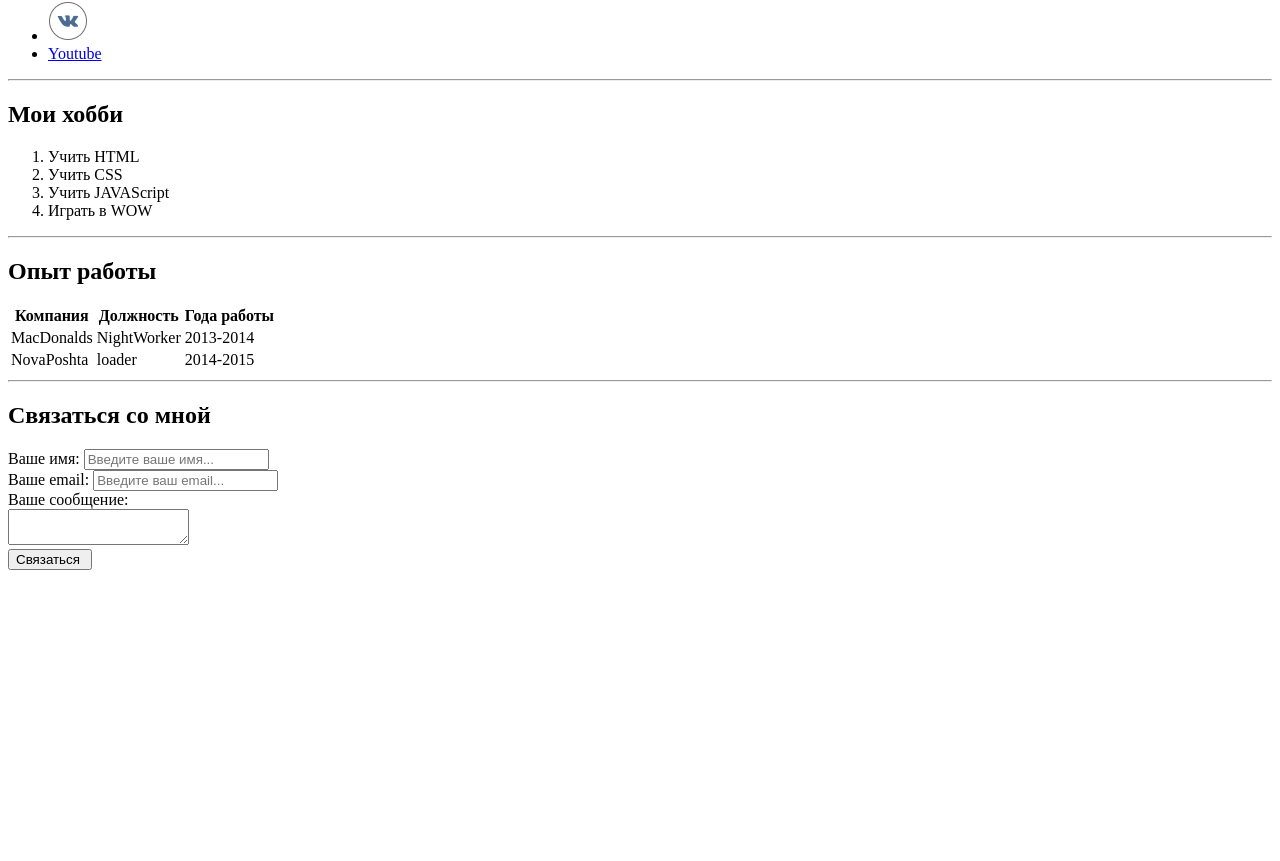
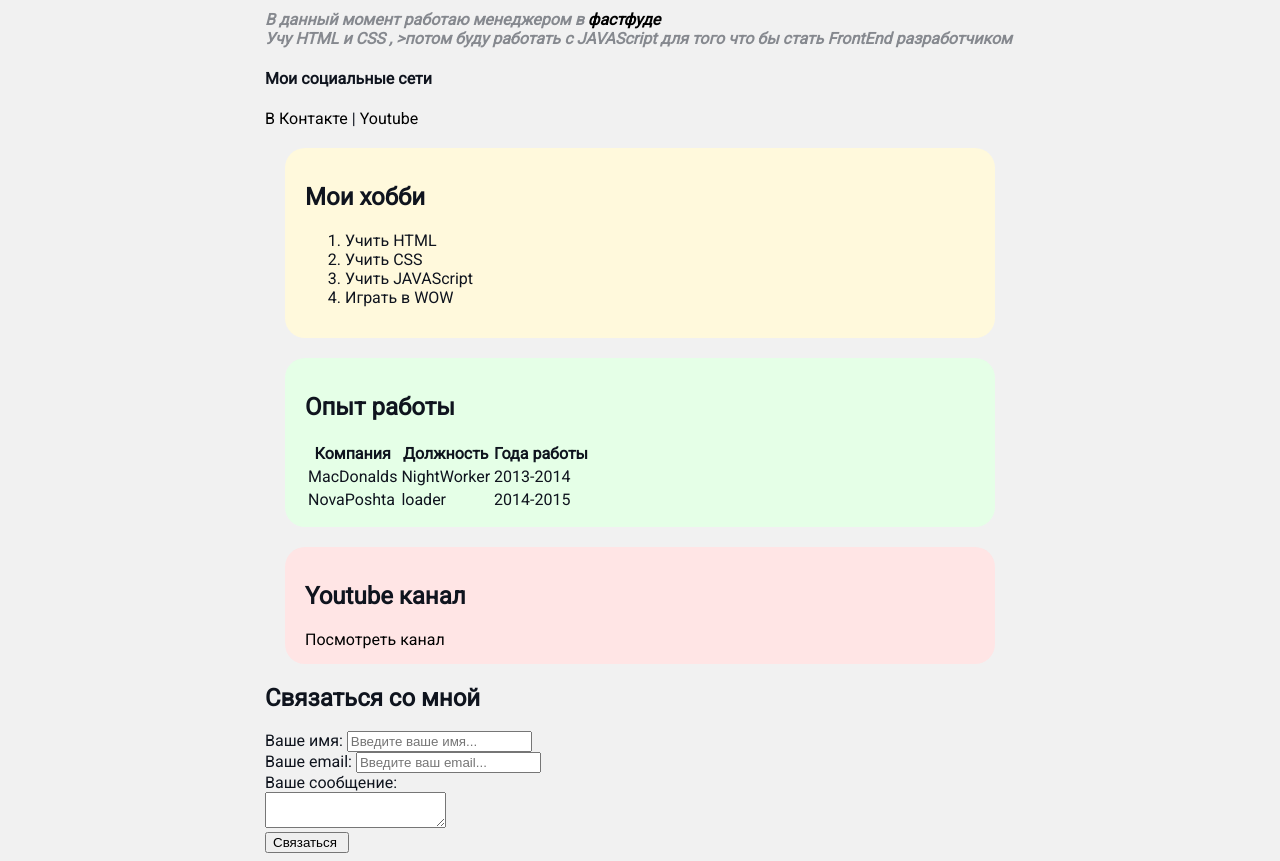
Before and after one commit to borlee123/main, a plain HTML site: page index.html in a window 1280 px wide. Shown: the part 350-1211 px from the top of the page. Before the commit the page ends 928 px from the top, so only its background shows below. Drawn offline with Linux system fonts and the light colour scheme.

Commit message:
Add files via upload

```diff
--- a/index.html
+++ b/index.html
@@ -2,55 +2,38 @@
 <html>
   <head>
     <meta charset="UTF-8" />
-    <link href="style.css" type="text/css" rel="stylesheet" />
+    <link href="style1.css" type="text/css" rel="stylesheet" />
+
     <title>Сайт резюме</title>
   </head>
   <body>
-    <table cellspacing="30">
-      <tr>
-        <td>
-          <div class="tomatto img">
-            <img src="tomatto.png" alt="Tommato" height="200" />
-          </div>
-        </td>
-        <td>
-
+    <div class="container">
+      <div class="info">
+        <img src="ava2.png" alt="My photo" class="avatar" />
         <h1>Евгений Суханик</h1>
         <p>
-            <em>
           В данный момент работаю менеджером в
-              <a href="https://mir-burger.ru/" target="_black"> фастфуде</a>
-            </em>
+          <a href="https://mir-burger.ru/" target="_black">фастфуде </a>
         </p>
-          <div class="content">
+
         <p>
-              Учу HTML и CSS ,<a class="fancy-link"
-                >потом буду работать с JAVAScript для того что бы стать FrontEnd
-                разработчиком</a
-              >
+          Учу HTML и CSS , >потом буду работать с JAVAScript для того что бы
+          стать FrontEnd разработчиком
         </p>
-          </div>
-        </td>
-      </tr>
-    </table>
+        <h4>Мои социальные сети</h4>
 
-    <hr />
-    <h2>Мои социальные сети</h2>
-    <ul>
-      <li>
-        <a class="fancy-link" href="https://vk.com/ckey_ti" target="_blank">
-          <img class="pict" src="vk.png" alt="Значек твиттера" />
+        <a class="fancy-link" href="https://vk.com/ckey_ti" target="_blank"
+          >В Контакте
+          <!-- <img class="pict" src="vk.png" alt="Значек твиттера" /> -->
         </a>
-      </li>
-      <li>
+        |
         <a
           href="https://www.youtube.com/watch?v=gfXziMxmnkY&list=PLlq9ExswxALej__svWjoBsdZff-6TXajx&index=8"
           target="_blank"
           >Youtube</a
         >
-      </li>
-    </ul>
-    <hr />
+      </div>
+      <div class="card bg-yellow">
         <h2>Мои хобби</h2>
         <ol>
           <li>Учить HTML</li>
@@ -58,7 +41,8 @@
           <li>Учить JAVAScript</li>
           <li>Играть в WOW</li>
         </ol>
-    <hr />
+      </div>
+      <div class="card bg-green">
         <h2>Опыт работы</h2>
         <table>
           <tr>
@@ -78,9 +62,15 @@
             <td>2014-2015</td>
           </tr>
         </table>
-    <hr />
+      </div>
+      <div class="card bg-red">
+        <h2>Youtube канал</h2>
+        <a href="https://www.youtube.com/watch?v=STgz8r85x1c"
+          >Посмотреть канал</a
+        >
+      </div>
       <h2>Связаться со мной</h2>
-    <form>
+      <form action="">
         <label for="name">Ваше имя:</label>
         <input type="text" id="name" placeholder="Введите ваше имя..." />
         <br />
@@ -93,5 +83,6 @@
         <br />
         <input type="submit" value="Связаться " />
       </form>
+    </div>
   </body>
 </html>
--- /dev/null
+++ b/style1.css
@@ -0,0 +1,82 @@
+@import url("https://fonts.googleapis.com/css2?family=Roboto&display=swap");
+body {
+  background-color: #f1f1f1;
+  color: #0f141e;
+  font-size: 16px;
+  font-weight: normal;
+  font-family: "Roboto", sans-serif;
+
+  /*font-family: Cambria, Cochin, Georgia, Times, "Times New Roman", serif;*/
+}
+a {
+  color: black;
+  text-decoration: none;
+}
+a:hover {
+  text-decoration: underline;
+  color: red;
+}
+a:active {
+  color: blue;
+}
+a:visited {
+  color: grey;
+}
+
+.avatar {
+  width: 200px;
+
+  border-radius: 28px;
+  box-shadow: 4px 4px 14px rgba(0, 0, 0, 50%);
+}
+.info p {
+  color: #86898f;
+  margin: 0%;
+  font-style: italic;
+  font-weight: bold;
+  text-decoration: none;
+  /* text-transform: ; */
+  /*letter-spacing: ;*/
+  /*word-spacing: ;*/
+}
+.container {
+  max-width: 750px;
+  margin: auto;
+}
+/* Box model */
+/* .social {
+  background: green;
+  padding: 15px;
+  /* padding: 15px 40px; */
+/* padding: 15px 20px 25px 30px; */
+/* margin: 5px;
+  border: 5px solid red;
+  margin: 5px;
+  border-bottom-style: dotted;
+  border-top-width: 15px;
+  border-right-color: blue;
+} */
+/* .box-model > div {
+  float: left;
+  background: black;
+  height: 200px;
+  width: 20%;
+  border: 4px solid red;
+  box-sizing: border-box;
+} */
+.bg-yellow {
+  background: #fff9dc;
+}
+.bg-green {
+  background: #e5ffe7;
+}
+.bg-red {
+  background: #ffe5e5;
+}
+
+.card {
+  padding: 15px 20px;
+
+  margin: 20px;
+  border-radius: 20px;
+}
```
Also changed, not shown: ava.jpg (added), ava2.png (added). Lines whose indentation alone changed are shown as unchanged.
